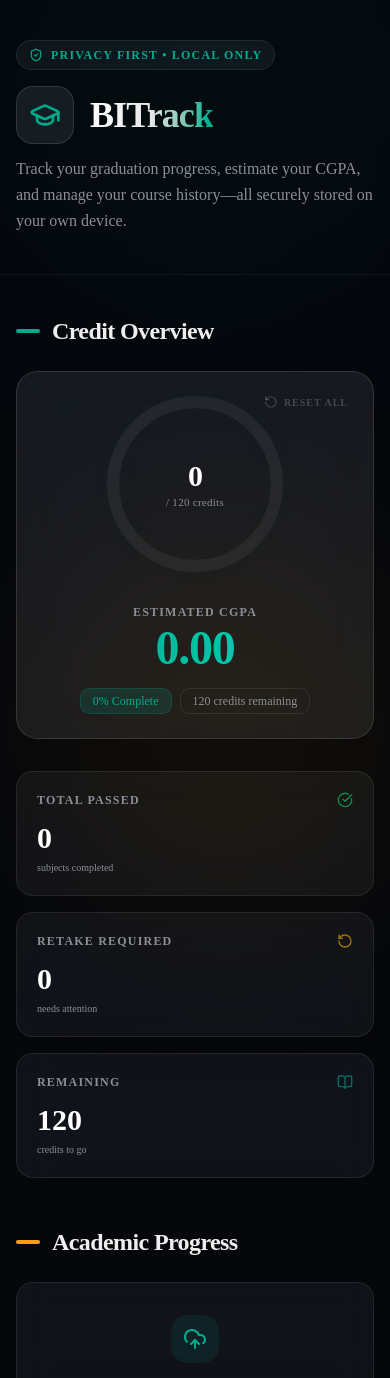
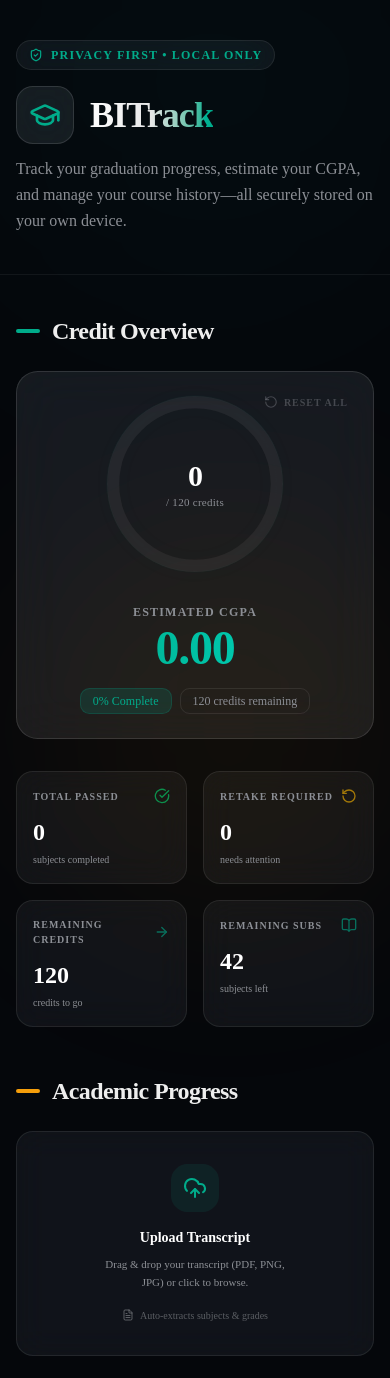
Before and after one commit to pwntable/BITrack, a Next.js app: page / in a window 390 px wide. Shown: the top 1378 px of the page. Built offline with nearby package versions, Linux system fonts and the light colour scheme.

Commit message:
feat: add remaining subjects metric to dashboard

```diff
--- a/src/components/CreditDashboard.tsx
+++ b/src/components/CreditDashboard.tsx
@@ -3,6 +3,7 @@
 import React, { useEffect, useState } from 'react';
 import { useProgressStore } from '@/store/progressStore';
 import { calculateCGPA } from '@/lib/gradeUtils';
+import curriculumData from '@/data/curriculum.json';
 import { Badge } from '@/components/ui/badge';
 import { AlertTriangle, Lock, CheckCircle, RotateCcw, BookOpen, ArrowRight } from 'lucide-react';
 
@@ -43,6 +44,11 @@ export function CreditDashboard() {
   // Compute metrics
   const retakeCount = alerts.filter(a => a.type === 'retake').length;
   const passedSubjectsCount = Object.keys(completedSubjects).length - retakeCount;
+
+  const totalSubjects = curriculumData.curriculum.reduce((acc, year) =>
+    acc + year.semesters.reduce((semAcc, sem) => semAcc + sem.subjects.length, 0), 0
+  );
+  const remainingSubjectsCount = Math.max(0, totalSubjects - passedSubjectsCount);
 
   // SVG parameters
   const size = 200;
@@ -165,32 +171,41 @@ export function CreditDashboard() {
       </AlertDialog>
 
       {/* Metric Cards */}
-      <div className="grid grid-cols-1 sm:grid-cols-3 gap-4">
-        <div className="glass rounded-xl p-5 hover:shadow-xl hover:shadow-teal-accent/5 transition-all duration-300 group">
+      <div className="grid grid-cols-2 lg:grid-cols-4 gap-4">
+        <div className="glass rounded-xl p-4 sm:p-5 hover:shadow-xl hover:shadow-teal-accent/5 transition-all duration-300 group">
           <div className="flex items-center justify-between mb-3">
-            <span className="text-xs font-bold uppercase tracking-widest text-muted-foreground">Total Passed</span>
+            <span className="text-[10px] sm:text-xs font-bold uppercase tracking-widest text-muted-foreground">Total Passed</span>
             <CheckCircle className="h-4 w-4 text-green-400 opacity-60 group-hover:opacity-100 transition-opacity" />
           </div>
-          <div className="text-3xl font-extrabold text-white">{passedSubjectsCount}</div>
+          <div className="text-2xl sm:text-3xl font-extrabold text-white">{passedSubjectsCount}</div>
           <p className="text-[10px] text-muted-foreground mt-1">subjects completed</p>
         </div>
 
-        <div className="glass rounded-xl p-5 hover:shadow-xl hover:shadow-amber-accent/5 transition-all duration-300 group">
+        <div className="glass rounded-xl p-4 sm:p-5 hover:shadow-xl hover:shadow-amber-accent/5 transition-all duration-300 group">
           <div className="flex items-center justify-between mb-3">
-            <span className="text-xs font-bold uppercase tracking-widest text-muted-foreground">Retake Required</span>
+            <span className="text-[10px] sm:text-xs font-bold uppercase tracking-widest text-muted-foreground">Retake Required</span>
             <RotateCcw className="h-4 w-4 text-amber-400 opacity-60 group-hover:opacity-100 transition-opacity" />
           </div>
-          <div className={`text-3xl font-extrabold ${retakeCount > 0 ? 'text-amber-400' : 'text-white'}`}>{retakeCount}</div>
+          <div className={`text-2xl sm:text-3xl font-extrabold ${retakeCount > 0 ? 'text-amber-400' : 'text-white'}`}>{retakeCount}</div>
           <p className="text-[10px] text-muted-foreground mt-1">needs attention</p>
         </div>
 
-        <div className="glass rounded-xl p-5 hover:shadow-xl hover:shadow-primary/5 transition-all duration-300 group">
+        <div className="glass rounded-xl p-4 sm:p-5 hover:shadow-xl hover:shadow-primary/5 transition-all duration-300 group">
           <div className="flex items-center justify-between mb-3">
-            <span className="text-xs font-bold uppercase tracking-widest text-muted-foreground">Remaining</span>
+            <span className="text-[10px] sm:text-xs font-bold uppercase tracking-widest text-muted-foreground">Remaining Credits</span>
+            <ArrowRight className="h-4 w-4 text-primary opacity-60 group-hover:opacity-100 transition-opacity" />
+          </div>
+          <div className="text-2xl sm:text-3xl font-extrabold text-white">{remainingCredits}</div>
+          <p className="text-[10px] text-muted-foreground mt-1">credits to go</p>
+        </div>
+
+        <div className="glass rounded-xl p-4 sm:p-5 hover:shadow-xl hover:shadow-primary/5 transition-all duration-300 group">
+          <div className="flex items-center justify-between mb-3">
+            <span className="text-[10px] sm:text-xs font-bold uppercase tracking-widest text-muted-foreground">Remaining Subs</span>
             <BookOpen className="h-4 w-4 text-primary opacity-60 group-hover:opacity-100 transition-opacity" />
           </div>
-          <div className="text-3xl font-extrabold text-white">{remainingCredits}</div>
-          <p className="text-[10px] text-muted-foreground mt-1">credits to go</p>
+          <div className="text-2xl sm:text-3xl font-extrabold text-white">{remainingSubjectsCount}</div>
+          <p className="text-[10px] text-muted-foreground mt-1">subjects left</p>
         </div>
       </div>
 
```
